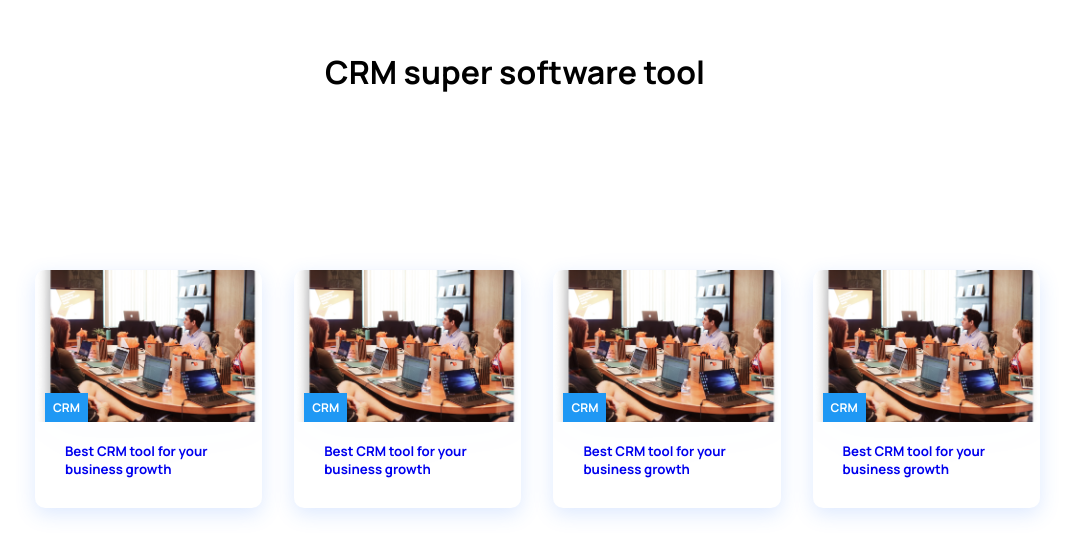
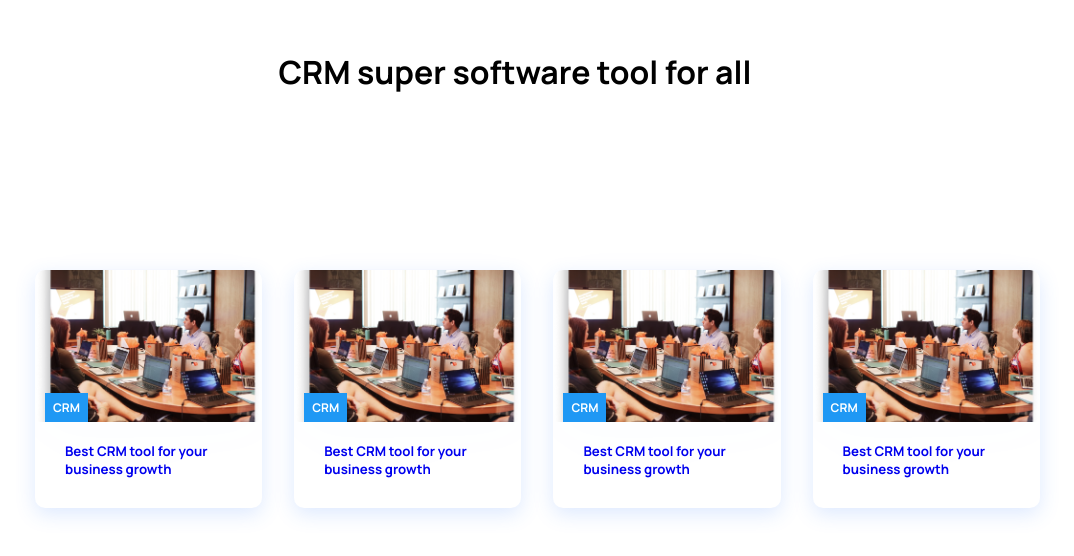
Before and after one commit to dannybizman/socio-knacks-front, a React (Create React App) app: page / in a window 1280 px wide. Shown: the part 1646-2202 px from the top of the page, without its empty margins (125-1199 px from the left). Built offline with nearby package versions, Linux system fonts and the light colour scheme.

Commit message:
latest 0.01

```diff
--- a/src/components/Cards.js
+++ b/src/components/Cards.js
@@ -10,7 +10,7 @@ function Cards() {
       </div>
       <div className="cards">
       <div className="header-card">
- <h1 className="">CRM super software tool</h1>
+ <h1 className="">CRM super software tool for all</h1>
  </div>
         <div className="cards__container">
 
```
